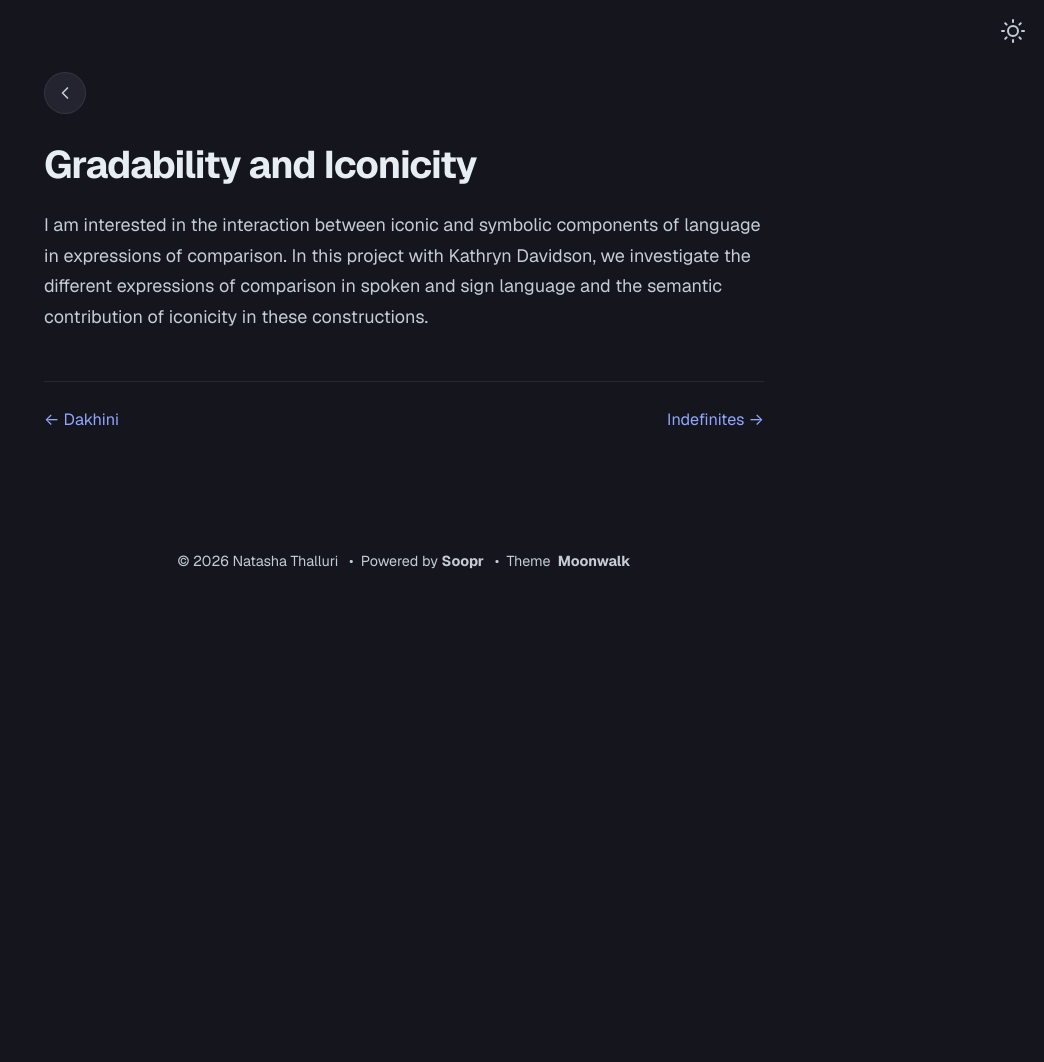
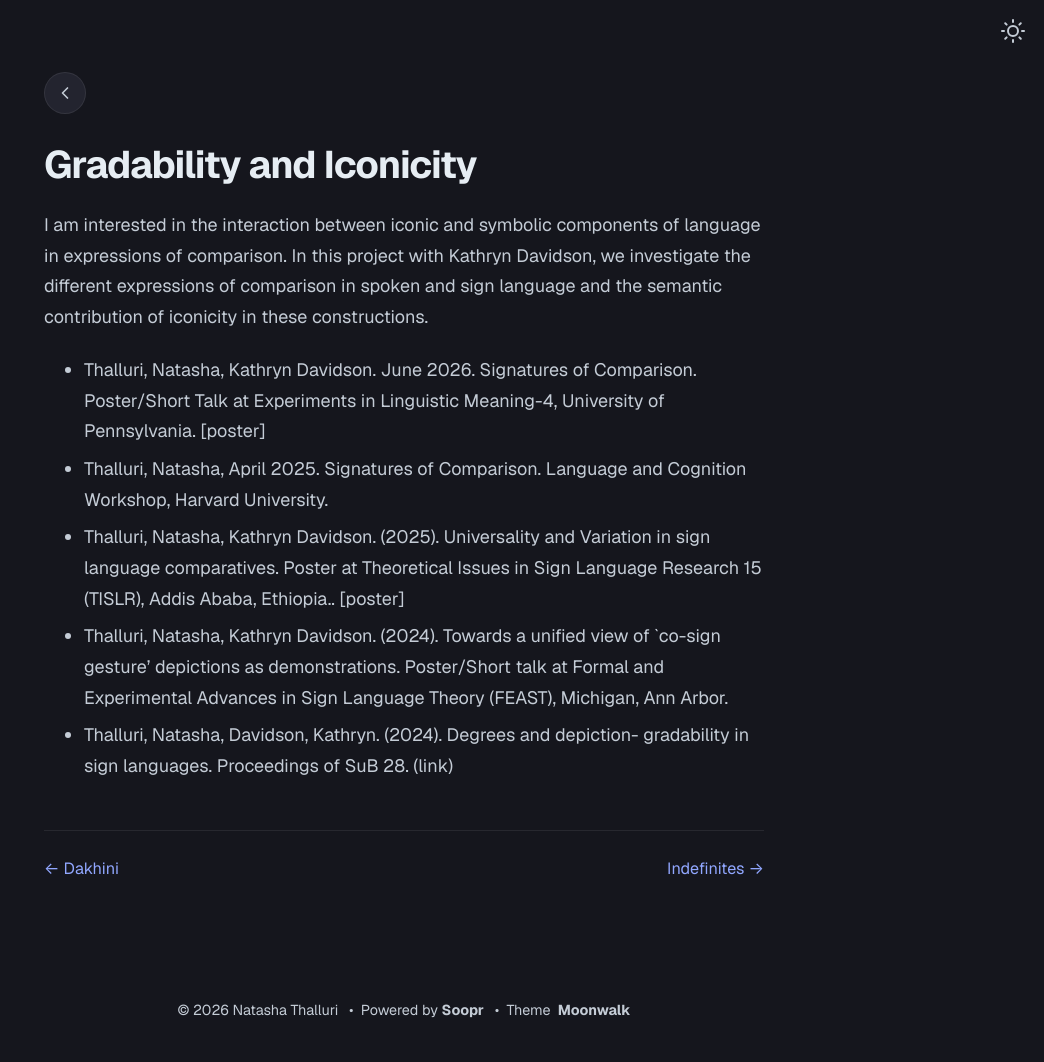
Before and after one commit to nthalluri/natasha-thalluri, a Jekyll site: the page built from _posts/2026-08-12-gradability-iconicity.md, in a window 1280 px wide. Shown: the whole page, without its empty margins (236-1280 px from the left). Built offline with Jekyll 4.4.1, drawn with Linux system fonts in a browser that asks for light colours; before the commit the page ends 900 px from its top, so only the background shows below that.

Commit message:
Update references in gradability and iconicity post
Added additional references related to gradability and iconicity in language.

```diff
--- a/_posts/2026-08-12-gradability-iconicity.md
+++ b/_posts/2026-08-12-gradability-iconicity.md
@@ -3,3 +3,9 @@ layout: post
 title: Gradability and Iconicity
 ---
 I am interested in the interaction between iconic and symbolic components of language in expressions of comparison. In this project with Kathryn Davidson, we investigate the different expressions of comparison in spoken and sign language and the semantic contribution of iconicity in these constructions.
+
+- Thalluri, Natasha, Kathryn Davidson. June 2026. Signatures of Comparison. Poster/Short Talk at Experiments in Linguistic Meaning-4, University of Pennsylvania. [poster]
+- Thalluri, Natasha, April 2025. Signatures of Comparison. Language and Cognition Workshop, Harvard University.
+- Thalluri, Natasha, Kathryn Davidson. (2025). Universality and Variation in sign language comparatives. Poster at Theoretical Issues in Sign Language Research 15 (TISLR), Addis Ababa, Ethiopia.. [poster]
+- Thalluri, Natasha, Kathryn Davidson. (2024). Towards a unified view of `co-sign gesture’ depictions as demonstrations. Poster/Short talk at Formal and Experimental Advances in Sign Language Theory (FEAST), Michigan, Ann Arbor.
+- Thalluri, Natasha, Davidson, Kathryn. (2024). Degrees and depiction- gradability in sign languages. Proceedings of SuB 28. (link)
```
